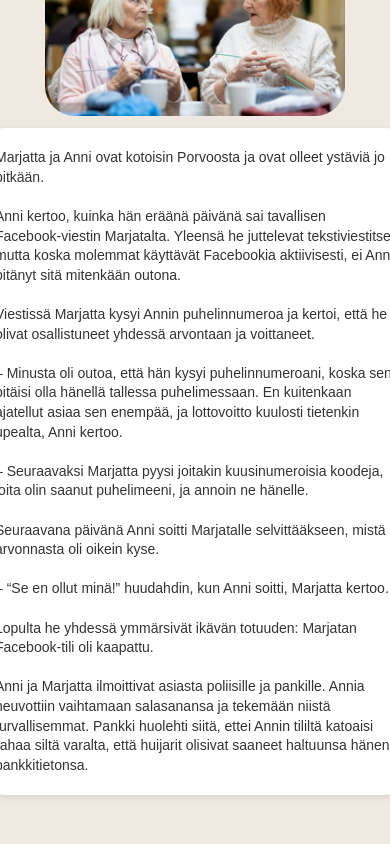
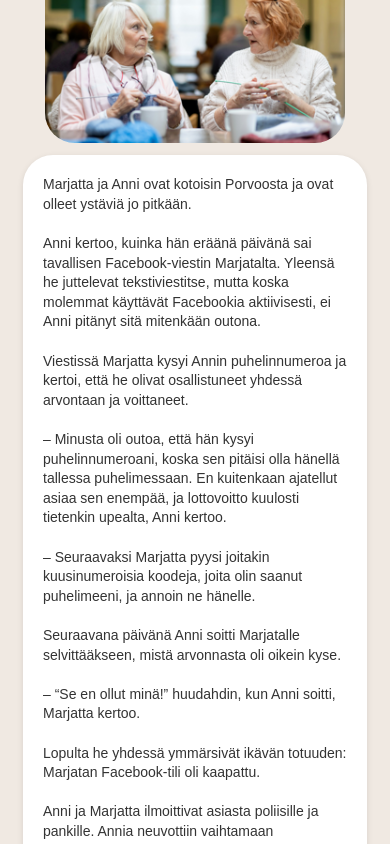
Before and after one commit to levonmaister/scamvjp2, a React (Vite) app: page / in a window 390 px wide. Shown: the part 3000-3844 px from the top of the page. Built offline with nearby package versions, Linux system fonts and the light colour scheme.

Commit message:
mera artikel css

```diff
--- a/src/styles/stories.css
+++ b/src/styles/stories.css
@@ -188,6 +188,7 @@ body {
     .story-description {
         width: 80%;
         max-width: 400px;
+        min-width: 250px;
         background-color: white;
         padding: 20px;
         box-shadow: 0 2px 6px rgba(0, 0, 0, 0.1);
@@ -298,7 +299,3 @@ body {
     }
 
 }
-
-@media (min-width: 1025px) and (max-width: 1460px) {
-
-}
```
